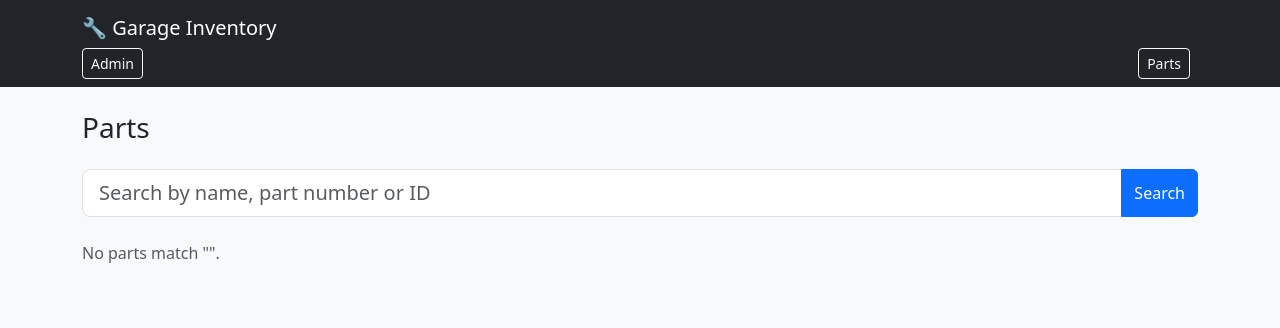
After one commit to sanahasl/Garage-Inventory, a Django app: page /parts/ in a window 1280 px wide. The commit adds this page. Shown: the top 328 px of the page. Run offline with Django 5.2, Linux system fonts and the light colour scheme; the visitor is signed in with stand-in values (Sample User, id 1); data that the repository does not hold is empty.

Commit message:
Register Order in admin and show price history inline on Part and Add searchable parts page

```diff
--- a/config/urls.py
+++ b/config/urls.py
@@ -21,4 +21,6 @@ from inventory import views
 urlpatterns = [
     path("admin/", admin.site.urls),
     path("", views.dashboard, name="dashboard"),
+    path("parts/", views.part_list, name="part_list"),
+
 ]
--- a/inventory/templates/inventory/base.html
+++ b/inventory/templates/inventory/base.html
@@ -1,22 +1,30 @@
-<!doctype html>
+<!DOCTYPE html>
 <html lang="en">
   <head>
-  <meta charset="utf-8">
-  <meta name="viewport" content="width=device-width, initial-scale=1">
+    <meta charset="utf-8" />
+    <meta name="viewport" content="width=device-width, initial-scale=1" />
     <title>{% block title %}Garage Inventory{% endblock %}</title>
-  <link href="https://cdn.jsdelivr.net/npm/bootstrap@5.3.3/dist/css/bootstrap.min.css" rel="stylesheet">
+    <link
+      href="https://cdn.jsdelivr.net/npm/bootstrap@5.3.3/dist/css/bootstrap.min.css"
+      rel="stylesheet"
+    />
   </head>
   <body class="bg-light">
     <nav class="navbar navbar-dark bg-dark mb-4">
       <div class="container">
         <a class="navbar-brand" href="/">🔧 Garage Inventory</a>
+      </div>
+      <div class="container" style="text-align=right;">
         <a class="btn btn-outline-light btn-sm" href="/admin/">Admin</a>
+        <a
+          class="btn btn-outline-light btn-sm me-2"
+          href="{% url 'part_list' %}"
+          >Parts</a
+        >
       </div>
     </nav>
 
-  <main class="container pb-5">
-    {% block content %}{% endblock %}
-  </main>
+    <main class="container pb-5">{% block content %}{% endblock %}</main>
 
     {% block scripts %}{% endblock %}
   </body>
--- /dev/null
+++ b/inventory/templates/inventory/parts.html
@@ -0,0 +1,44 @@
+{% extends "inventory/base.html" %}
+{% load inventory_extras %}
+{% block content %}
+<h1 class="h3 mb-4">Parts</h1>
+
+<form method="get" class="mb-4">
+  <div class="input-group">
+    <input
+      type="text"
+      name="q"
+      value="{{ query }}"
+      class="form-control form-control-lg"
+      placeholder="Search by name, part number or ID"
+    />
+    <button class="btn btn-primary">Search</button>
+  </div>
+</form>
+
+<div class="row g-3">
+  {% for p in parts %} {% stock_status p as s %}
+  <div class="col-12 col-md-6 col-lg-4">
+    <div class="card shadow-sm h-100 {{ s.border }}">
+      <div class="card-body">
+        <div class="d-flex justify-content-between align-items-start">
+          <h5 class="card-title mb-1">{{ p.name }}</h5>
+          <span class="badge {{ s.badge }}">{{ s.label }}</span>
+        </div>
+        <div class="text-muted small mb-2">
+          #{{ p.part_number|default:"-" }}
+        </div>
+        <div class="fs-4 fw-bold">
+          {{ p.total|floatformat:"-2" }} {{ p.unit }}
+        </div>
+        <div class="text-muted small">
+          Minimum: {{ p.min_level|floatformat:"-2" }}
+        </div>
+      </div>
+    </div>
+  </div>
+  {% empty %}
+  <p class="text-muted">No parts match "{{ query }}".</p>
+  {% endfor %}
+</div>
+{% endblock %}
--- a/inventory/views.py
+++ b/inventory/views.py
@@ -5,7 +5,7 @@ from datetime import timedelta
 from decimal import Decimal
 
 from django.contrib.auth.decorators import login_required
-from django.db.models import DecimalField, F, Sum, Value
+from django.db.models import DecimalField, F, Sum, Value, Q
 from django.db.models.functions import Coalesce
 from django.utils import timezone
 
@@ -54,3 +54,28 @@ def dashboard(request):
         "recent": recent,
     }
     return render(request, "inventory/dashboard.html", context)
+
+
+
+@login_required
+def part_list(request):
+    query = request.GET.get("q", "").strip()
+
+    parts = Part.objects.annotate(
+        total=Coalesce(
+            Sum("movements__quantity"),
+            Value(Decimal("0")),
+            output_field=DecimalField(),
+        )
+    ).order_by("name")
+
+    if query:
+        parts = parts.filter(
+            Q(name__icontains=query) | Q(part_number__icontains=query) | Q(id__iexact=query)
+        )
+
+    context = {
+        "parts": parts,
+        "query": query,
+    }
+    return render(request, "inventory/parts.html", context)
```
Also changed, not shown: inventory/templatetags/inventory_extras.py (added, +21 -0 lines), inventory/templatetags/__init__.py (added). Lines whose indentation alone changed are shown as unchanged.
